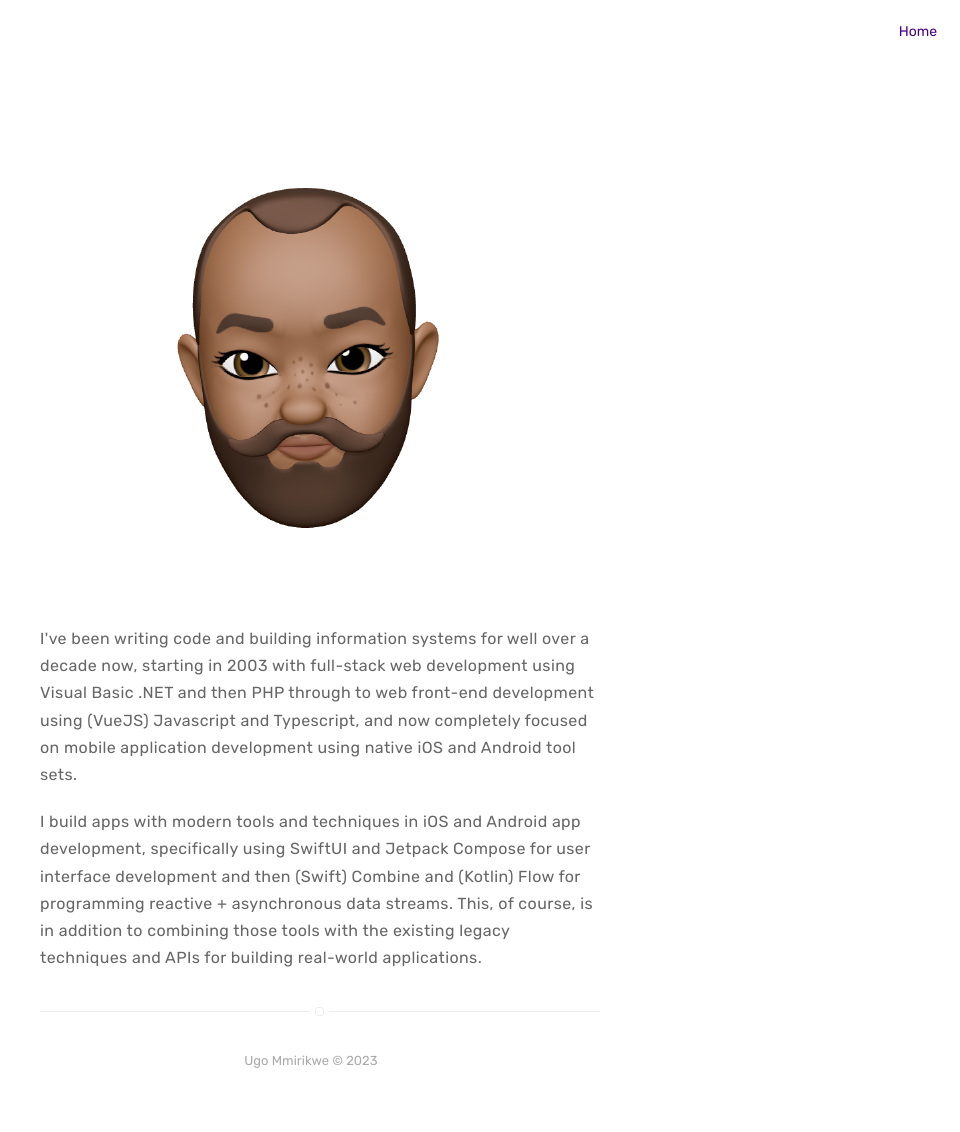
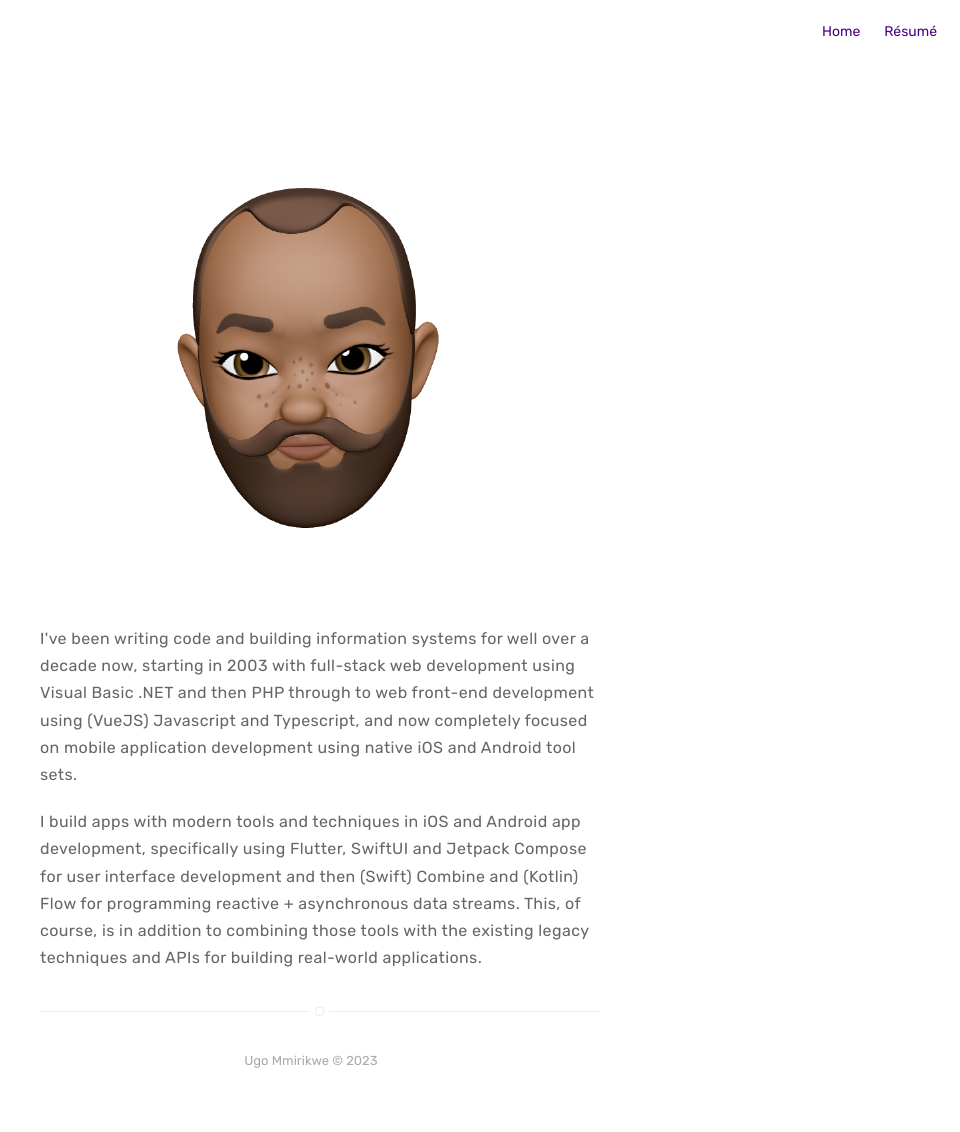
Before and after one commit to ugommirikwe/ugommirikwe.github.io, a Jekyll site: the page built from about.md, in a window 1280 px wide. Shown: the whole page, without its empty margins (320-1280 px from the left). Built offline with Jekyll 4.4.1, drawn with Linux system fonts in a browser that asks for light colours; nearby versions of some CDN libraries; some of the changed lines change nothing that is shown.

Commit message:
Add my CV and make tiny About update

```diff
--- a/_config.yml
+++ b/_config.yml
@@ -3,7 +3,7 @@ title: Ugo Mmirikwe
 bio: Polyglot Software Developer
 
 # twitter summary info
-description: My own corner of the interwebs.
+description: My own corner of the interweb.
 
 # if it's an external image, update below for true
 # better with square images
@@ -15,8 +15,8 @@ dark-theme: false
 
 # If you want to include your resume, set to true
 # and specify source (external or local).
-resume: false
-resume-external: false
+resume: true
+resume-external: true
 resume-url: assets/UgoMmirikwe_CV.pdf
 
 url: "https://ugommirikwe.com"
--- a/about.md
+++ b/about.md
@@ -6,7 +6,7 @@ layout: page
 
 <p>I've been writing code and building information systems for well over a decade now, starting in 2003 with full-stack web development using Visual Basic .NET and then PHP through to web front-end development using (VueJS) Javascript and Typescript, and now completely focused on mobile application development using native iOS and Android tool sets.</p>
 
-<p>I build apps with modern tools and techniques in iOS and Android app development, specifically using SwiftUI and Jetpack Compose for user interface development and then (Swift) Combine and (Kotlin) Flow for programming reactive + asynchronous data streams. This, of course, is in addition to combining those tools with the existing legacy techniques and APIs for building real-world applications.</p>
+<p>I build apps with modern tools and techniques in iOS and Android app development, specifically using Flutter, SwiftUI and Jetpack Compose for user interface development and then (Swift) Combine and (Kotlin) Flow for programming reactive + asynchronous data streams. This, of course, is in addition to combining those tools with the existing legacy techniques and APIs for building real-world applications.</p>
 
 <!--
 <h2>Skills</h2>
```
Also changed, not shown: Gemfile.lock, 1 other file.
